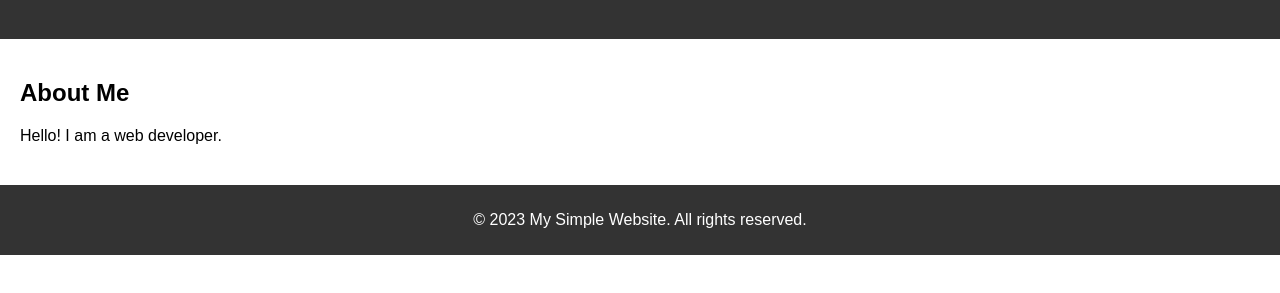
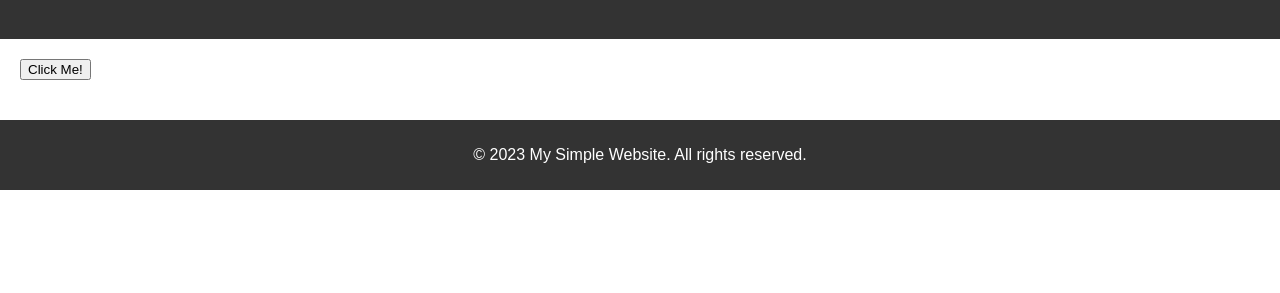
Before and after one commit to rahulhub07/electronic-component, a plain HTML site: page index.html in a window 1280 px wide. Shown: the part 81-374 px from the top of the page. Drawn offline with Linux system fonts and the light colour scheme.

Commit message:
Update index.html

```diff
--- a/index.html
+++ b/index.html
@@ -12,8 +12,7 @@
     </header>
     <main>
         <section>
-            <h2>About Me</h2>
-            <p>Hello! I am a web developer.</p>
+           <button class="custom-button">Click Me!</button>
         </section>
     </main>
     <footer>
```
